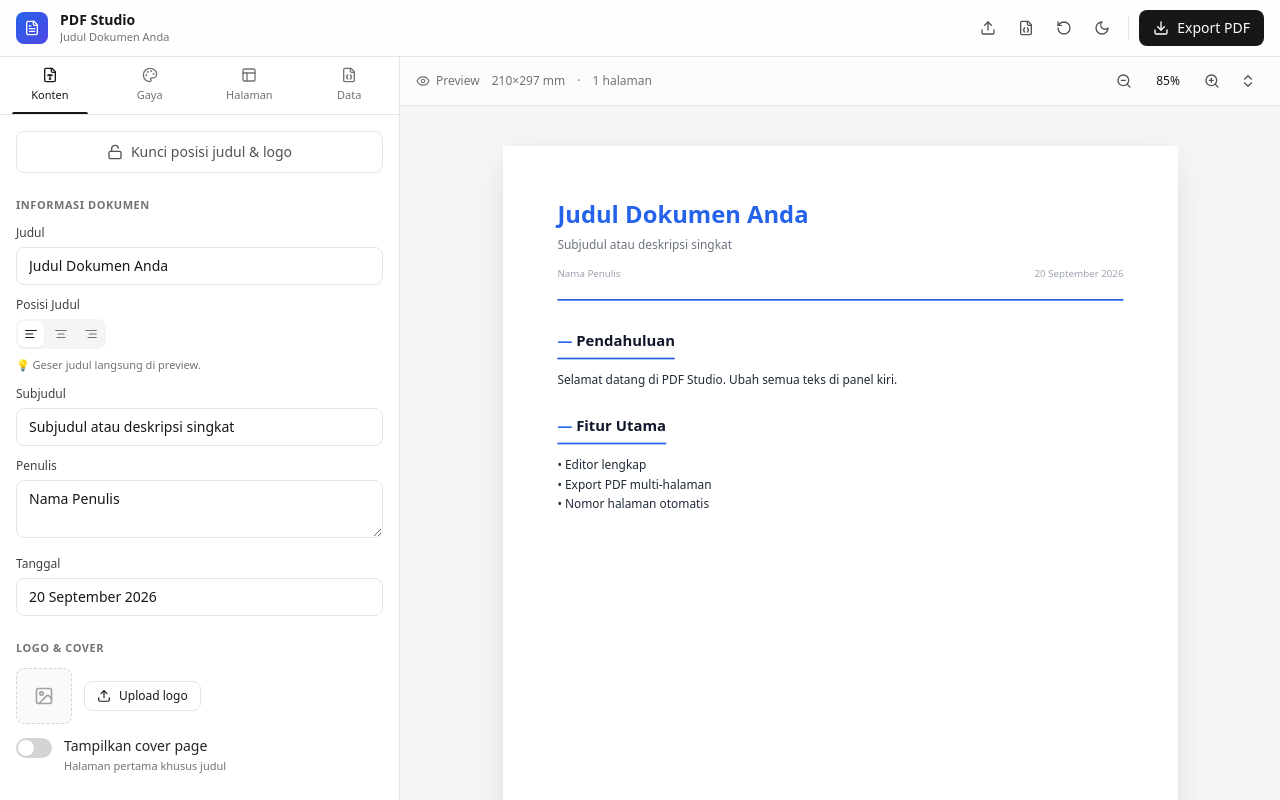
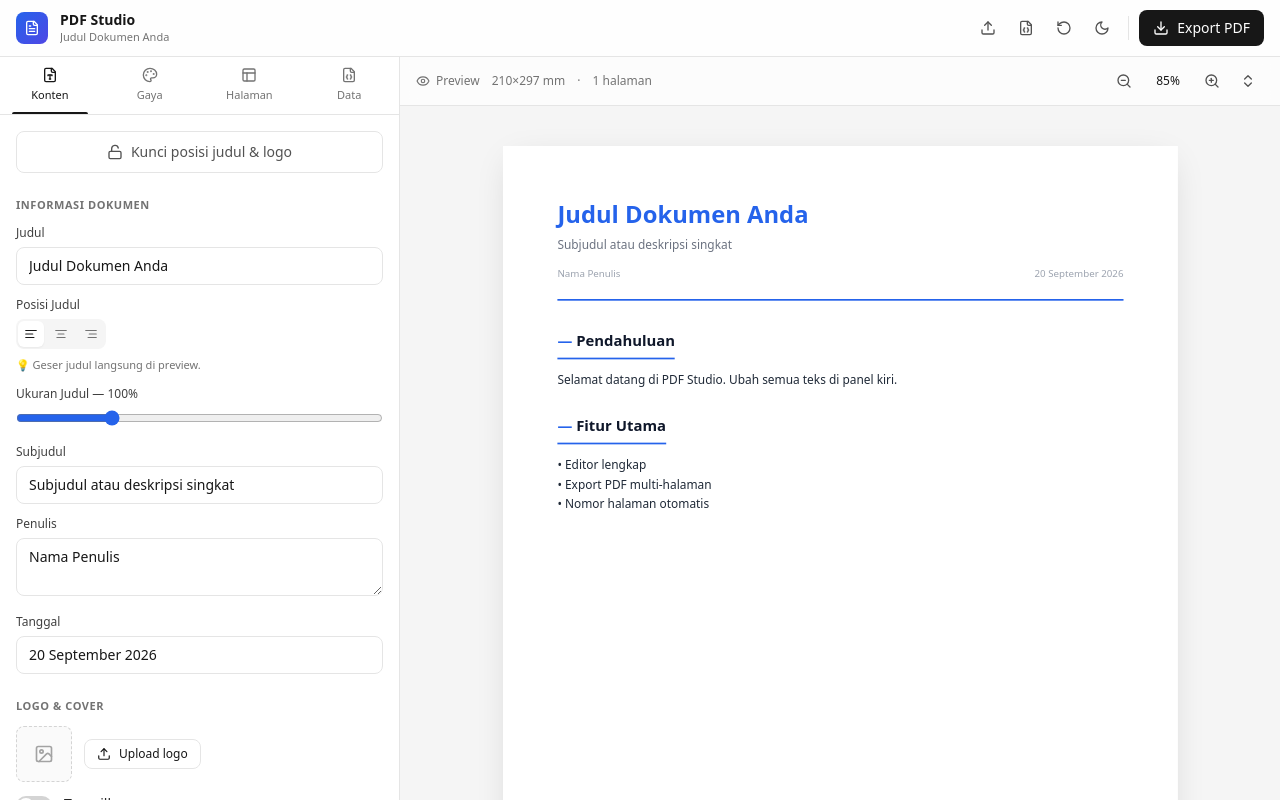
Before and after one commit to jampingkuda2-bot/bot, a Next.js app: page / in a window 1280 px wide. Shown: the top 800 px of the page. Built offline with nearby package versions, Linux system fonts and the light colour scheme.

Commit message:
Update ContentTab.jsx

```diff
--- a/app/components/ContentTab.jsx
+++ b/app/components/ContentTab.jsx
@@ -14,6 +14,8 @@ export default function ContentTab({
   const hasTitleOffset = (doc.titleOffsetX || 0) !== 0 || (doc.titleOffsetY || 0) !== 0;
   const hasLogoOffset = (doc.logoOffsetX || 0) !== 0 || (doc.logoOffsetY || 0) !== 0;
   const locked = !!doc.locked;
+  const titleScale = doc.titleScale || 1;
+  const logoSize = doc.logoSize || 56;
 
   return (
     <>
@@ -25,7 +27,6 @@ export default function ContentTab({
               ? 'border-amber-300 dark:border-amber-700 bg-amber-50 dark:bg-amber-950/30 text-amber-700 dark:text-amber-300'
               : 'border-neutral-200 dark:border-neutral-800 hover:bg-neutral-50 dark:hover:bg-neutral-800 text-neutral-600 dark:text-neutral-300'
           }`}
-          title={locked ? 'Klik untuk membuka kunci' : 'Klik untuk mengunci judul & logo'}
         >
           {locked ? <Lock className="w-4 h-4" /> : <Unlock className="w-4 h-4" />}
           {locked ? 'Terkunci — klik untuk buka' : 'Kunci posisi judul & logo'}
@@ -64,9 +65,9 @@ export default function ContentTab({
                 </button>
               ))}
             </div>
-            {hasTitleOffset && (
+            {(hasTitleOffset || titleScale !== 1) && (
               <button
-                onClick={() => update({ titleOffsetX: 0, titleOffsetY: 0 })}
+                onClick={() => update({ titleOffsetX: 0, titleOffsetY: 0, titleScale: 1 })}
                 className="inline-flex items-center gap-1.5 px-2.5 py-1.5 rounded-lg border border-neutral-200 dark:border-neutral-700 text-[11px] text-neutral-600 dark:text-neutral-300 hover:bg-neutral-50 dark:hover:bg-neutral-800"
               >
                 <RotateCcw className="w-3 h-3" />
@@ -77,6 +78,18 @@ export default function ContentTab({
           <p className="text-[11px] text-neutral-500 mt-2">
             💡 Geser judul langsung di preview.
           </p>
+        </Field>
+
+        <Field label={`Ukuran Judul — ${Math.round(titleScale * 100)}%`}>
+          <input
+            type="range"
+            min={0.5}
+            max={2.5}
+            step={0.05}
+            value={titleScale}
+            onChange={(e) => update({ titleScale: Number(e.target.value) })}
+            className="w-full"
+          />
         </Field>
 
         <Field label="Subjudul">
@@ -124,20 +137,34 @@ export default function ContentTab({
           </div>
         </div>
 
-        {doc.logo && hasLogoOffset && (
+        {doc.logo && (
+          <>
+            <Field label={`Ukuran Logo — ${logoSize}px`}>
+              <input
+                type="range"
+                min={20}
+                max={220}
+                step={4}
+                value={logoSize}
+                onChange={(e) => update({ logoSize: Number(e.target.value) })}
+                className="w-full"
+              />
+            </Field>
+
+            {(hasLogoOffset || logoSize !== 56) && (
               <button
-            onClick={() => update({ logoOffsetX: 0, logoOffsetY: 0 })}
+                onClick={() => update({ logoOffsetX: 0, logoOffsetY: 0, logoSize: 56 })}
                 className="inline-flex items-center gap-1.5 px-2.5 py-1.5 rounded-lg border border-neutral-200 dark:border-neutral-700 text-[11px] text-neutral-600 dark:text-neutral-300 hover:bg-neutral-50 dark:hover:bg-neutral-800"
               >
                 <RotateCcw className="w-3 h-3" />
-            Reset posisi logo
+                Reset logo
               </button>
             )}
 
-        {doc.logo && (
             <p className="text-[11px] text-neutral-500">
               💡 Geser logo langsung di preview.
             </p>
+          </>
         )}
 
         <Toggle
```
Lines whose indentation alone changed are shown as unchanged.
